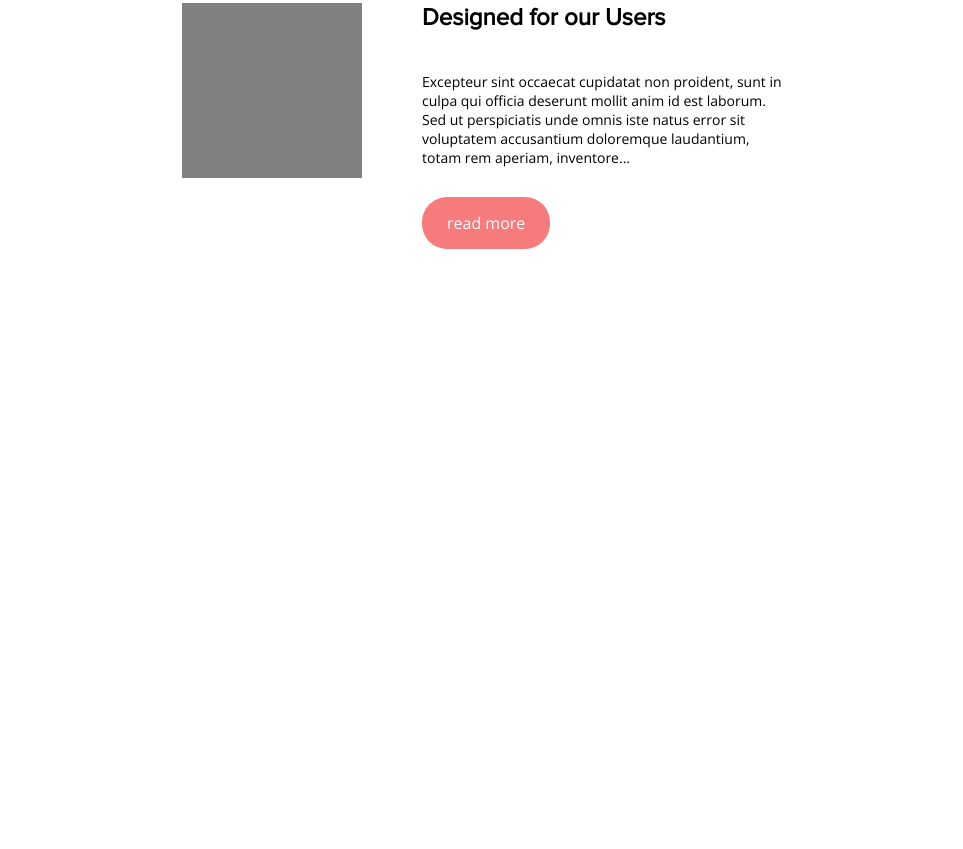
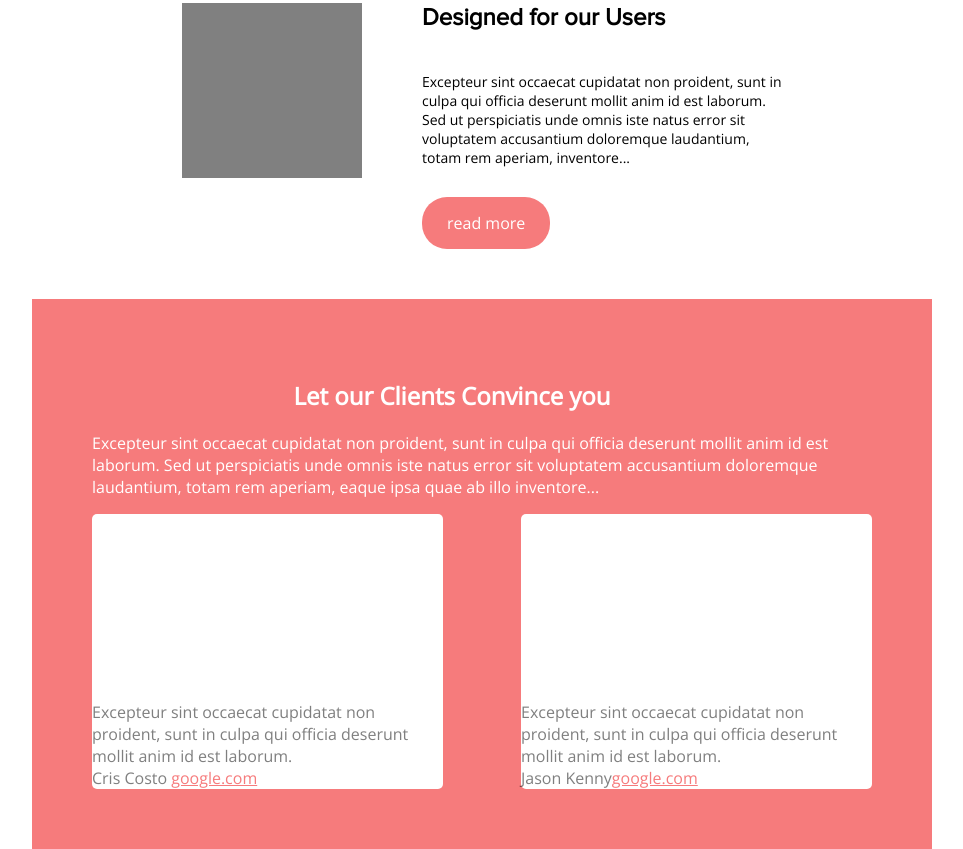
Before and after one commit to gke2411/Passion, a website: page index.html in a window 1280 px wide. Shown: the part 401-1250 px from the top of the page, without its empty margins (158-1121 px from the left). Before the commit the page ends 808 px from the top, so only its background shows below. Drawn offline with nearby package versions, Linux system fonts and the light colour scheme; files whose address does not match are found by name.

Commit message:
20181125

```diff
--- a/index.html
+++ b/index.html
@@ -24,6 +24,33 @@
 				<div class="post__link"><a href="#">read more</a>
 			</div>
 		</div>
+		</div>
 	</div>
+	<div class="pink">
+		<h2 class="pink__title">Let our Clients Convince you</h2>
+		<p>Excepteur sint occaecat cupidatat non proident, sunt in culpa qui officia deserunt mollit anim id est laborum. Sed ut perspiciatis unde omnis iste natus error sit voluptatem accusantium doloremque laudantium, totam rem aperiam, eaque ipsa quae ab illo inventore...</p>
+		<div class="pink-row">
+			<div class="pink__item">
+				<div class="pink__data">
+					<div class="pink__photo"></div>
+					<span class="pink__text">
+						Excepteur sint occaecat cupidatat non proident, sunt in culpa qui officia deserunt mollit anim id est laborum.
+					</span>
+					<div class="pink__link">
+						<span class="pink__autor">Cris Costo</span>
+						<a href="#">google.com</a>
+					</div>
+				</div>
+			</div>
+			<div class="pink__item">
+				<div class="pink__data">
+					<div class="pink__photo"></div>
+					<span class="pink__text">
+						Excepteur sint occaecat cupidatat non proident, sunt in culpa qui officia deserunt mollit anim id est laborum.
+					</span>
+					<div class="pink__link"><span class="pink__autor">Jason Kenny</span><a href="#">google.com</a></div>
+				</div>
+			</div>
+		</div>
 </body>
 </html>
--- a/scss/styles.scss
+++ b/scss/styles.scss
@@ -83,3 +83,51 @@ body{
 	text-decoration: none;
 	color: #fff;
 }
+
+.pink{
+	margin: 0 auto;
+    max-width: 900px;
+	background-color: #f67b7c;
+	color: #fff;
+	padding: 60px;
+	&__title{
+		text-align: center;
+		&:after{
+			content: '';
+			margin: 30px;
+		}
+	}
+	&-row{
+		display: flex;
+		justify-content: space-between;
+	}
+	&__item{
+		background-color: #fff;
+		color: rgba(0,0,0,.5);
+		height: 275px;
+		width: 45%;
+		position: relative;
+		border-radius: 5px;
+	}
+	&__data{
+		position: absolute;
+		bottom: 0;
+	}
+	&__text{
+		text-align: center;
+	}
+	&__span{
+		color: #000;
+		font-weight: bold;
+	}
+	&__link a{
+		color: #f67b7c;
+	}
+	&__photo{
+		border-radius: 50%;
+		width: 60px;
+		height: 60px;
+		margin: 20px;
+
+	}
+}
```
Also changed, not shown: css/styles.css.
